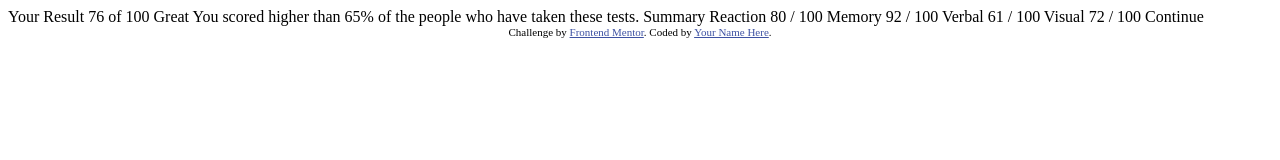
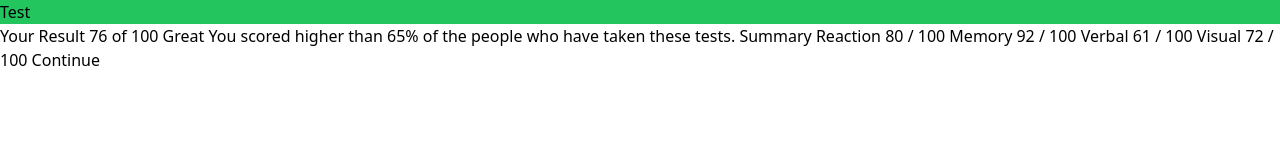
Before and after one commit to naiiiden/fem-results-summary-component, a plain HTML site: page index.html in a window 1280 px wide. Drawn offline with nearby package versions, Linux system fonts and the light colour scheme.

Commit message:
import tailwind cdn & make tailwind.config.js for intellisense to work

```diff
--- a/index.html
+++ b/index.html
@@ -3,19 +3,12 @@
 <head>
   <meta charset="UTF-8">
   <meta name="viewport" content="width=device-width, initial-scale=1.0"> <!-- displays site properly based on user's device -->
-
   <link rel="icon" type="image/png" sizes="32x32" href="./assets/images/favicon-32x32.png">
-
   <title>Frontend Mentor | Results summary component</title>
-
-  <!-- Feel free to remove these styles or customise in your own stylesheet 👍 -->
-  <style>
-    .attribution { font-size: 11px; text-align: center; }
-    .attribution a { color: hsl(228, 45%, 44%); }
-  </style>
+  <script src="https://cdn.tailwindcss.com"></script>
 </head>
 <body>
-
+  <h1 class="test bg-green-500">Test</h1>
   Your Result
   76
   of 100
@@ -38,10 +31,5 @@
   72 / 100
 
   Continue
-
-  <div class="attribution">
-    Challenge by <a href="https://www.frontendmentor.io?ref=challenge" target="_blank">Frontend Mentor</a>.
-    Coded by <a href="#">Your Name Here</a>.
-  </div>
 </body>
 </html>
```
Also changed, not shown: tailwind.config.js (added).
